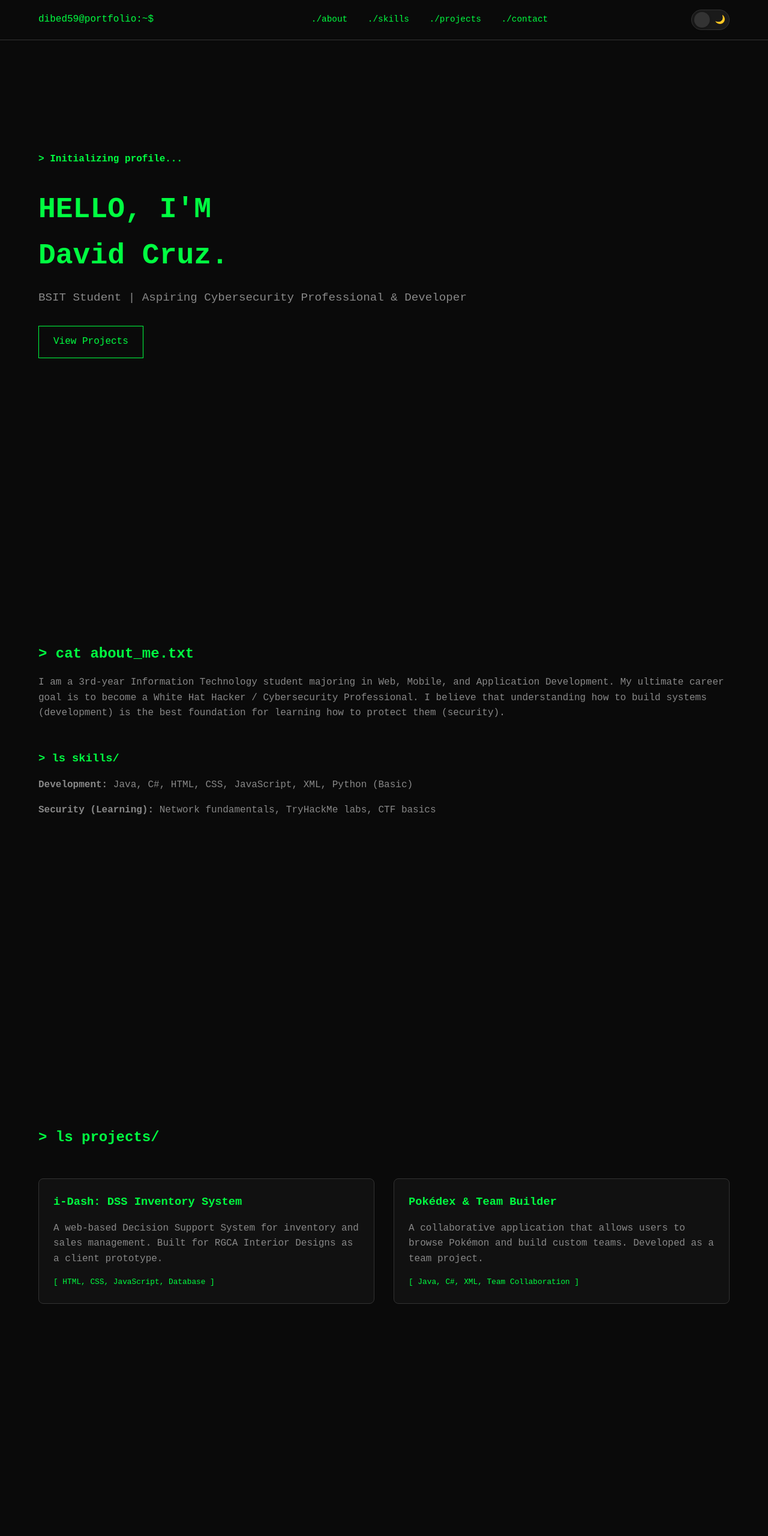
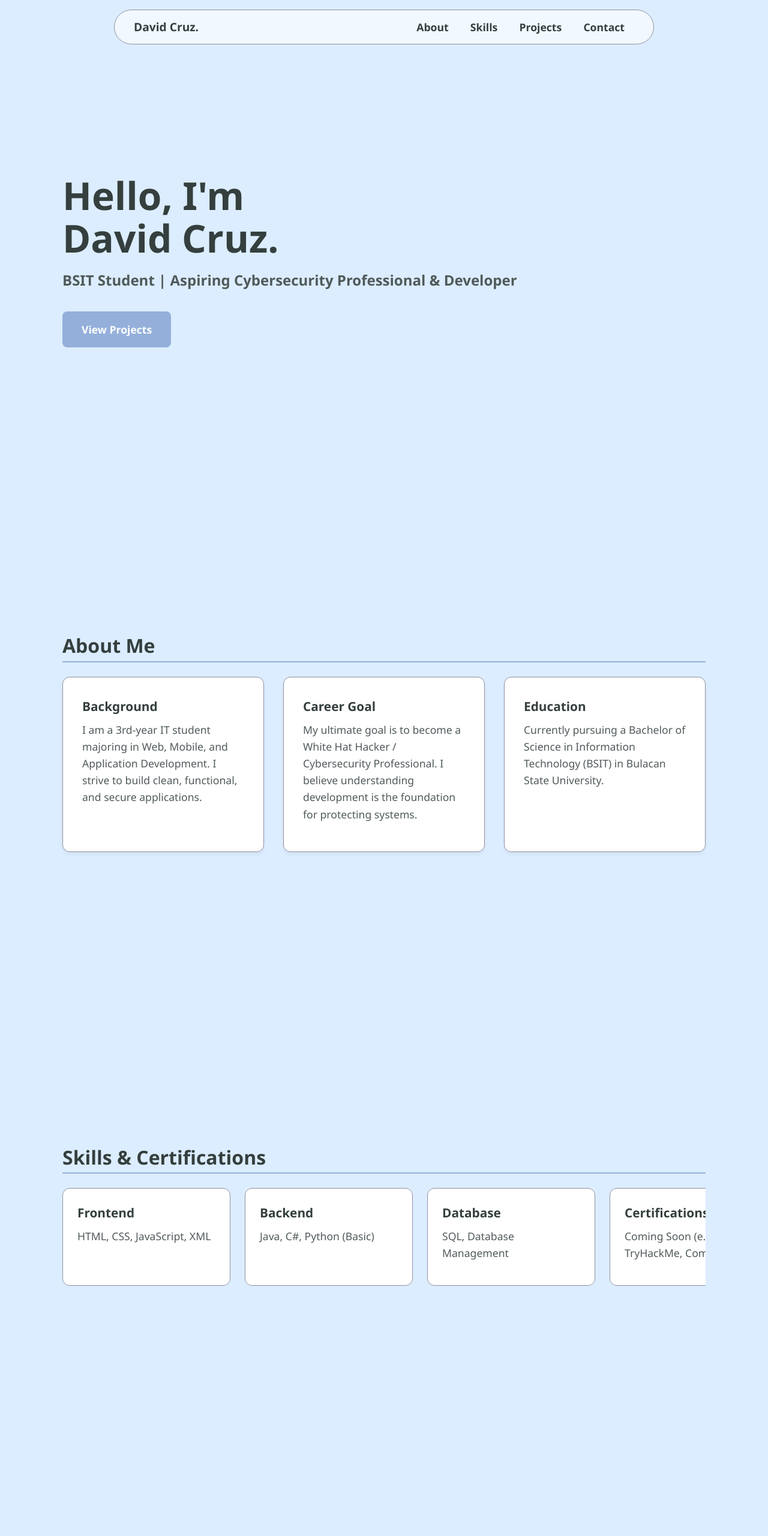
Before and after one commit to dibed95/dibed95.github.io, a plain HTML site: page index.html in a window 1280 px wide. Shown: the top 2560 px of the page at 60% size. Drawn offline with Linux system fonts and the light colour scheme.

Commit message:
Redesign: Modern Minimalist layout with new color scheme, horizontal skills, and fixed nav

```diff
--- a/index.html
+++ b/index.html
@@ -7,83 +7,108 @@
   <link rel="stylesheet" href="style.css">
 </head>
 <body>
-	<!-- NAVIGATION -->
+    <!-- NAVIGATION -->
     <nav>
-        <div class="logo">dibed59@portfolio:~$</div>
+        <div class="logo" style="font-weight:bold; font-size:1.2rem;">David Cruz.</div>
         <div class="nav-links">
-            <a href="#about">./about</a>
-            <a href="#skills">./skills</a>
-            <a href="#projects">./projects</a>
-            <a href="#contact">./contact</a>
+            <a href="#about">About</a>
+            <a href="#skills">Skills</a>
+            <a href="#projects">Projects</a>
+            <a href="#contact">Contact</a>
         </div>
-
-        <!-- THE NEW TOGGLE SWITCH -->
-        <label class="theme-switch">
-            <input type="checkbox" id="themeToggle">
-            <span class="slider">
-                <span class="icon">☀️</span>
-                <span class="icon">🌙</span>
-            </span>
-        </label>
     </nav>
 
-	<!-- HERO SECTION -->
+    <!-- HERO SECTION -->
     <section id="home" class="hero">
-        <p class="hero-prompt">> Initializing profile...</p>
-        <h1>HELLO, I'M<br>David Cruz.</h1>
+        <h1>Hello, I'm<br>David Cruz.</h1>
         <h2>BSIT Student | Aspiring Cybersecurity Professional & Developer</h2>
         <div>
             <a href="#projects" class="btn">View Projects</a>
-            <!--<a href="YOUR_RESUME_LINK_HERE.pdf" class="btn" target="_blank">Download Resume</a>-->
         </div>
     </section>
-	<!-- ABOUT & SKILLS SECTION -->
+
+    <!-- ABOUT SECTION -->
     <section id="about">
-        <h2>> cat about_me.txt</h2>
-        <p>I am a 3rd-year Information Technology student majoring in Web, Mobile, and Application Development.
-		My ultimate career goal is to become a White Hat Hacker / Cybersecurity Professional. I believe that understanding how to build systems
-		(development) is the best foundation for learning how to protect them (security).</p>
-		<h3 style="margin-top: 2rem;">> ls skills/</h3>
-        <p><strong>Development:</strong> Java, C#, HTML, CSS, JavaScript, XML, Python (Basic)</p>
-        <p><strong>Security (Learning):</strong> Network fundamentals, TryHackMe labs, CTF basics</p>
+        <h2>About Me</h2>
+        <div class="about-grid">
+            <div class="about-card">
+                <h3>Background</h3>
+                <p>I am a 3rd-year IT student majoring in Web, Mobile, and Application Development. I strive to build clean, functional, and secure applications.</p>
+            </div>
+            <div class="about-card">
+                <h3>Career Goal</h3>
+                <p>My ultimate goal is to become a White Hat Hacker / Cybersecurity Professional. I believe understanding development is the foundation for protecting systems.</p>
+            </div>
+            <div class="about-card">
+                <h3>Education</h3>
+                <p>Currently pursuing a Bachelor of Science in Information Technology (BSIT) in Bulacan State University.</p>
+            </div>
+        </div>
     </section>
-	<!-- PROJECTS SECTION -->
+
+    <!-- SKILLS SECTION -->
+    <section id="skills">
+        <h2>Skills & Certifications</h2>
+        <div class="skills-container">
+            <div class="skill-card">
+                <h3>Frontend</h3>
+                <p>HTML, CSS, JavaScript, XML</p>
+            </div>
+            <div class="skill-card">
+                <h3>Backend</h3>
+                <p>Java, C#, Python (Basic)</p>
+            </div>
+            <div class="skill-card">
+                <h3>Database</h3>
+                <p>SQL, Database Management</p>
+            </div>
+            <div class="skill-card">
+                <h3>Certifications</h3>
+                <p>Coming Soon (e.g., TryHackMe, CompTIA)</p>
+            </div>
+        </div>
+    </section>
+
+    <!-- PROJECTS SECTION -->
     <section id="projects">
-        <h2>> ls projects/</h2>
+        <h2>Projects</h2>
         <div class="project-grid">
-
-            <!-- Project 1 -->
             <div class="project-card">
                 <h3>i-Dash: DSS Inventory System</h3>
                 <p>A web-based Decision Support System for inventory and sales management. Built for RGCA Interior Designs as a client prototype.</p>
-                <span class="tech-stack">[ HTML, CSS, JavaScript, Database ]</span>
+                <p><strong>Role:</strong> Project Manager, Security Engineer / Ethical Hacker</p>
+                <span class="tech-stack">[ HTML, CSS, JS, DB ]</span>
             </div>
 
-            <!-- Project 2 -->
             <div class="project-card">
                 <h3>Pokédex & Team Builder</h3>
-                <p>A collaborative application that allows users to browse Pokémon and build custom teams. Developed as a team project.</p>
-                <span class="tech-stack">[ Java, C#, XML, Team Collaboration ]</span>
+                <p>A collaborative application that allows users to browse Pokémon and build custom teams.</p>
+                <p><strong>Role:</strong> Project Manager, QA, Team Collaborator</p>
+                <span class="tech-stack">[ Java, C#, XML, JavaScript ]</span>
             </div>
 
+            <!-- Placeholder for future project -->
+            <div class="project-card" style="opacity: 0.6;">
+                <h3>Future Project</h3>
+                <p>Exciting new project coming soon as I continue my journey into Cybersecurity and Development.</p>
+                <p><strong>Role:</strong> TBD</p>
+                <span class="tech-stack">[ Coming Soon ]</span>
+            </div>
         </div>
     </section>
-	<!-- CONTACT SECTION -->
+
+    <!-- CONTACT SECTION -->
     <section id="contact">
-        <h2>> ./contact.sh</h2>
-        <p>I am currently open to internships, junior developer roles, and cybersecurity learning opportunities. Let's connect!</p>
-        <p>Email: <a href="mailto:cruz.hansdavid227@gmail.com" style="color: var(--accent-color);">cruz.hansdavid227@gmail.com</a></p>
-        <p>GitHub: <a href="https://github.com/dibed59" target="_blank" style="color: var(--accent-color);">github.com/dibed59</a></p>
+        <h2>Contact Me</h2>
+        <p>I am currently open to internships, junior developer roles, and cybersecurity learning opportunities.</p>
+        <div class="contact-links">
+            <a href="mailto:cruz.hansdavid227@gmail.com">Email</a>
+            <a href="https://github.com/dibed59" target="_blank">GitHub</a>
+            <!-- Add your actual links below -->
+            <a href="https://www.facebook.com/hansdavidcruz/">Facebook</a>
+            <a href="https://www.linkedin.com/in/cruz-hans-david-7687a6406/">LinkedIn</a>
+            <a href="tel: 09667013367">Phone</a>
+        </div>
     </section>
-
-    <!-- JAVASCRIPT FOR THEME TOGGLE -->
-    <script>
-        const toggleSwitch = document.getElementById('themeToggle');
-        const body = document.body;
-
-        toggleSwitch.addEventListener('change', () => {
-            body.classList.toggle('light-mode');
-        });
-    </script>
 </body>
 </html>
--- a/style.css
+++ b/style.css
@@ -1,203 +1,72 @@
-/* --- CSS VARIABLES (For Dark/Light Mode) --- */
+/* --- VARIABLES --- */
 :root {
-    --bg-color: #0a0a0a;
-    --text-color: #00ff41; /* Matrix Green */
-    --text-muted: #888888;
-    --accent-color: #00ff41;
-    --card-bg: #111111;
-    --border-color: #333333;
-    --toggle-bg: #1a1a1a;
-    --toggle-knob: #333333;
+    --bg: #DCEDFF;
+    --text: #343F3E; /* Darkest color for readability */
+    --muted: #505A5B;
+    --accent: #94B0DA;
+    --card: #FFFFFF;
+    --border: #8F91A2;
 }
 
-.light-mode {
-    --bg-color: #f4f4f4;
-    --text-color: #1a1a1a;
-    --text-muted: #555555;
-    --accent-color: #007a1f;
-    --card-bg: #ffffff;
-    --border-color: #cccccc;
-    --toggle-bg: #e0e0e0;
-    --toggle-knob: #ffffff;
+/* --- BASE --- */
+* { margin: 0; padding: 0; box-sizing: border-box; font-family: 'Segoe UI', Tahoma, Geneva, Verdana, sans-serif; }
+html { scroll-behavior: smooth; scroll-padding-top: 100px; }
+body { background-color: var(--bg); color: var(--text); line-height: 1.6; }
+h1 { font-size: 2.5rem; margin-bottom: 1rem; }
+h2 { font-size: 2rem; margin-bottom: 1.5rem; border-bottom: 2px solid var(--accent); display: inline-block; }
+h3 { font-size: 1.3rem; margin-bottom: 0.5rem; color: var(--text); }
+p { font-size: 1.1rem; margin-bottom: 1rem; color: var(--muted); }
+a { color: var(--text); text-decoration: none; transition: color 0.3s; }
+a:hover { color: var(--border); }
+
+/* --- NAVIGATION (Glassmorphism Pill) --- */
+nav {
+    position: fixed; top: 1rem; left: 50%; transform: translateX(-50%);
+    background: rgba(255, 255, 255, 0.6); backdrop-filter: blur(10px); -webkit-backdrop-filter: blur(10px);
+    border: 1px solid var(--border); border-radius: 50px;
+    display: flex; justify-content: space-between; align-items: center;
+    padding: 0.8rem 2rem; width: 90%; max-width: 900px; z-index: 100;
 }
-
-/* --- BASE STYLES --- */
-* {
-    margin: 0;
-    padding: 0;
-    box-sizing: border-box;
-    font-family: 'Courier New', Courier, monospace;
-}
-
-/* THIS IS THE SMOOTH SCROLL! */
-html {
-    scroll-behavior: smooth;
-}
-
-body {
-    background-color: var(--bg-color);
-    color: var(--text-color);
-    line-height: 1.6;
-    transition: background-color 0.4s ease, color 0.4s ease;
-}
-
-h1, h2, h3 { margin-bottom: 1rem; }
-p { margin-bottom: 1rem; color: var(--text-muted); }
-
-/* --- NAVIGATION --- */
-nav {
-    position: fixed;
-    top: 0;
-    width: 100%;
-    background-color: var(--bg-color);
-    border-bottom: 1px solid var(--border-color);
-    display: flex;
-    justify-content: space-between;
-    align-items: center;
-    padding: 1rem 5%;
-    z-index: 100;
-    transition: background-color 0.4s ease;
-}
-
-.nav-links a {
-    color: var(--text-color);
-    text-decoration: none;
-    margin-left: 1.5rem;
-    font-size: 0.9rem;
-    transition: color 0.3s;
-}
-
-.nav-links a:hover {
-    color: var(--accent-color);
-}
-
-/* --- THE NEW TOGGLE SWITCH --- */
-.theme-switch {
-    position: relative;
-    display: inline-block;
-    width: 64px;
-    height: 34px;
-}
-
-.theme-switch input {
-    opacity: 0;
-    width: 0;
-    height: 0;
-}
-
-.slider {
-    position: absolute;
-    cursor: pointer;
-    top: 0; left: 0; right: 0; bottom: 0;
-    background-color: var(--toggle-bg);
-    border: 1px solid var(--border-color);
-    transition: .4s;
-    border-radius: 34px;
-    display: flex;
-    align-items: center;
-    justify-content: space-between;
-    padding: 0 6px;
-}
-
-.slider::before {
-    position: absolute;
-    content: "";
-    height: 26px;
-    width: 26px;
-    left: 4px;
-    bottom: 3px;
-    background-color: var(--toggle-knob);
-    transition: .4s;
-    border-radius: 50%;
-    z-index: 2;
-    box-shadow: 0 2px 5px rgba(0,0,0,0.2);
-}
-
-/* Sun and Moon Icons inside the toggle */
-.icon {
-    font-size: 14px;
-    z-index: 1;
-    user-select: none;
-}
-
-input:checked + .slider::before {
-    transform: translateX(28px);
-}
+.nav-links a { margin: 0 1rem; font-weight: bold; font-size: 1.1rem; }
+.theme-switch { display: none; } /* Hidden since we are using a fixed theme now */
 
 /* --- SECTIONS --- */
-section {
-    padding: 100px 5% 50px 5%;
-    min-height: 100vh;
-    display: flex;
-    flex-direction: column;
-    justify-content: center;
+section { padding: 120px 5% 50px 5%; min-height: 100vh; display: flex; flex-direction: column; justify-content: center; max-width: 1200px; margin: 0 auto; }
+
+/* --- HERO --- */
+.hero h1 { font-size: 4rem; line-height: 1.1; }
+.hero h2 { font-size: 1.5rem; color: var(--muted); border: none; margin-bottom: 2rem; }
+.btn { display: inline-block; background: var(--accent); color: #fff; padding: 1rem 2rem; border-radius: 8px; font-weight: bold; font-size: 1.1rem; }
+.btn:hover { background: var(--border); color: #fff; }
+
+/* --- ABOUT --- */
+.about-grid { display: grid; grid-template-columns: repeat(auto-fit, minmax(300px, 1fr)); gap: 2rem; }
+.about-card { background: var(--card); padding: 2rem; border-radius: 12px; border: 1px solid var(--border); box-shadow: 0 4px 6px rgba(0,0,0,0.05); }
+
+/* --- SKILLS (Horizontal Scroll) --- */
+.skills-container { display: flex; gap: 1.5rem; overflow-x: auto; padding-bottom: 1.5rem; scroll-snap-type: x mandatory; }
+.skills-container::-webkit-scrollbar { height: 8px; }
+.skills-container::-webkit-scrollbar-track { background: var(--bg); }
+.skills-container::-webkit-scrollbar-thumb { background: var(--accent); border-radius: 4px; }
+.skill-card { flex: 0 0 280px; scroll-snap-align: start; background: var(--card); padding: 1.5rem; border-radius: 12px; border: 1px solid var(--border); }
+
+/* --- PROJECTS --- */
+.project-grid { display: grid; grid-template-columns: repeat(3, 1fr); gap: 1.5rem; }
+.project-card { background: var(--card); padding: 1.5rem; border-radius: 12px; border: 1px solid var(--border); display: flex; flex-direction: column; }
+.project-card p { font-size: 1rem; margin-bottom: 0.5rem; }
+.tech-stack { margin-top: auto; font-size: 0.9rem; color: var(--border); font-weight: bold; }
+
+/* --- CONTACT --- */
+.contact-links { display: flex; flex-wrap: wrap; gap: 1.5rem; margin-top: 1rem; }
+.contact-links a { background: var(--card); padding: 1rem 1.5rem; border-radius: 8px; border: 1px solid var(--border); font-weight: bold; font-size: 1.1rem; }
+
+/* --- MOBILE --- */
+@media (max-width: 900px) {
+    .project-grid { grid-template-columns: 1fr; }
 }
-
-/* --- HERO SECTION --- */
-.hero-prompt {
-    color: var(--accent-color);
-    font-weight: bold;
+@media (max-width: 768px) {
+    nav { flex-direction: column; border-radius: 20px; padding: 1rem; top: 0; width: 100%; border-left: none; border-right: none; }
+    .nav-links { margin-top: 1rem; display: flex; flex-wrap: wrap; justify-content: center; }
+    .nav-links a { margin: 0.5rem; }
+    .hero h1 { font-size: 3rem; }
 }
-
-.hero h1 {
-    font-size: 3rem;
-    margin: 1rem 0;
-}
-
-.hero h2 {
-    font-size: 1.2rem;
-    color: var(--text-muted);
-    font-weight: normal;
-}
-
-.btn {
-    display: inline-block;
-    background-color: transparent;
-    color: var(--text-color);
-    border: 1px solid var(--text-color);
-    padding: 0.8rem 1.5rem;
-    text-decoration: none;
-    margin-top: 1rem;
-    margin-right: 1rem;
-    cursor: pointer;
-    transition: all 0.2s;
-}
-
-.btn:hover {
-    background-color: var(--text-color);
-    color: var(--bg-color);
-}
-
-/* --- PROJECTS SECTION --- */
-.project-grid {
-    display: grid;
-    grid-template-columns: repeat(auto-fit, minmax(300px, 1fr));
-    gap: 2rem;
-    margin-top: 2rem;
-}
-
-.project-card {
-    background-color: var(--card-bg);
-    border: 1px solid var(--border-color);
-    padding: 1.5rem;
-    border-radius: 8px;
-    transition: border-color 0.3s, background-color 0.4s ease;
-}
-
-.project-card:hover {
-    border-color: var(--accent-color);
-}
-
-.tech-stack {
-    font-size: 0.8rem;
-    color: var(--accent-color);
-    margin-top: 1rem;
-    display: block;
-}
-
-/* --- MOBILE RESPONSIVENESS --- */
-@media (max-width: 768px) {
-    .nav-links { display: none; }
-    .hero h1 { font-size: 2rem; }
-    section { padding-top: 80px; }
-}
```
